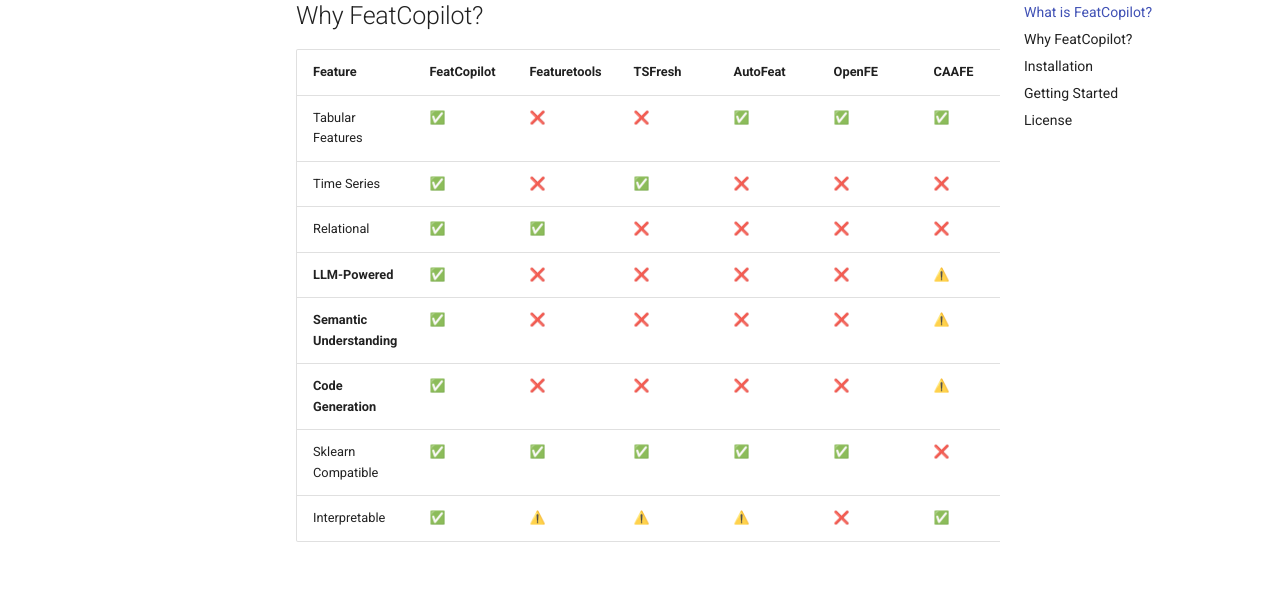
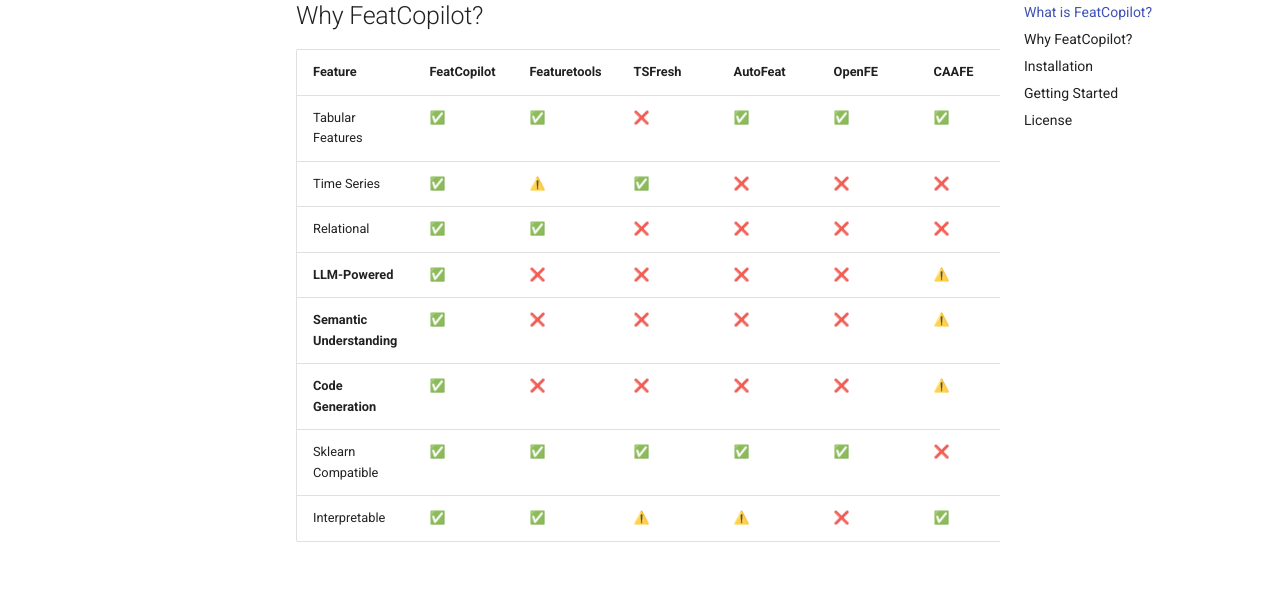
Before and after one commit to thinkall/featcopilot, an MkDocs documentation site: the page built from docs/index.md, in a window 1280 px wide and 900 px high, scrolled down 1692 px. Shown: the part 150-752 px from the top of the window. Built offline with MkDocs 1.6.1 and Material for MkDocs 9.7.7, drawn with Linux system fonts in a browser that asks for light colours; comment, search, counter and statistics services are not loaded.

```diff
--- a/docs/index.md
+++ b/docs/index.md
@@ -119,14 +119,14 @@ FeatCopilot is a Python library for automated feature engineering powered by lar
 
 | Feature | FeatCopilot | Featuretools | TSFresh | AutoFeat | OpenFE | CAAFE |
 |---------|-------------|--------------|---------|----------|--------|-------|
-| Tabular Features | ✅ | ❌ | ❌ | ✅ | ✅ | ✅ |
-| Time Series | ✅ | ❌ | ✅ | ❌ | ❌ | ❌ |
+| Tabular Features | ✅ | ✅ | ❌ | ✅ | ✅ | ✅ |
+| Time Series | ✅ | ⚠️ | ✅ | ❌ | ❌ | ❌ |
 | Relational | ✅ | ✅ | ❌ | ❌ | ❌ | ❌ |
 | **LLM-Powered** | ✅ | ❌ | ❌ | ❌ | ❌ | ⚠️ |
 | **Semantic Understanding** | ✅ | ❌ | ❌ | ❌ | ❌ | ⚠️ |
 | **Code Generation** | ✅ | ❌ | ❌ | ❌ | ❌ | ⚠️ |
 | Sklearn Compatible | ✅ | ✅ | ✅ | ✅ | ✅ | ❌ |
-| Interpretable | ✅ | ⚠️ | ⚠️ | ⚠️ | ❌ | ✅ |
+| Interpretable | ✅ | ✅ | ⚠️ | ⚠️ | ❌ | ✅ |
 
 ## Installation
 
```
